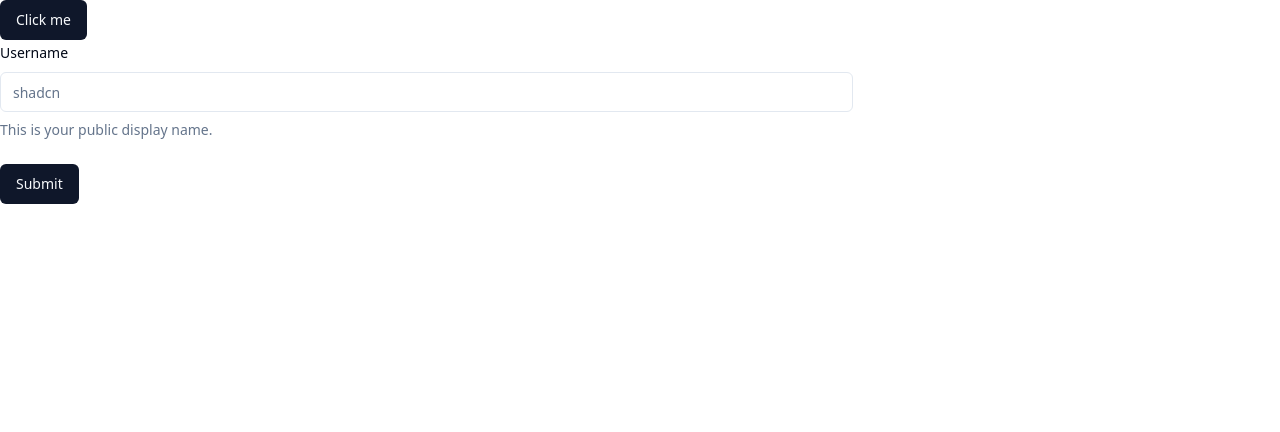
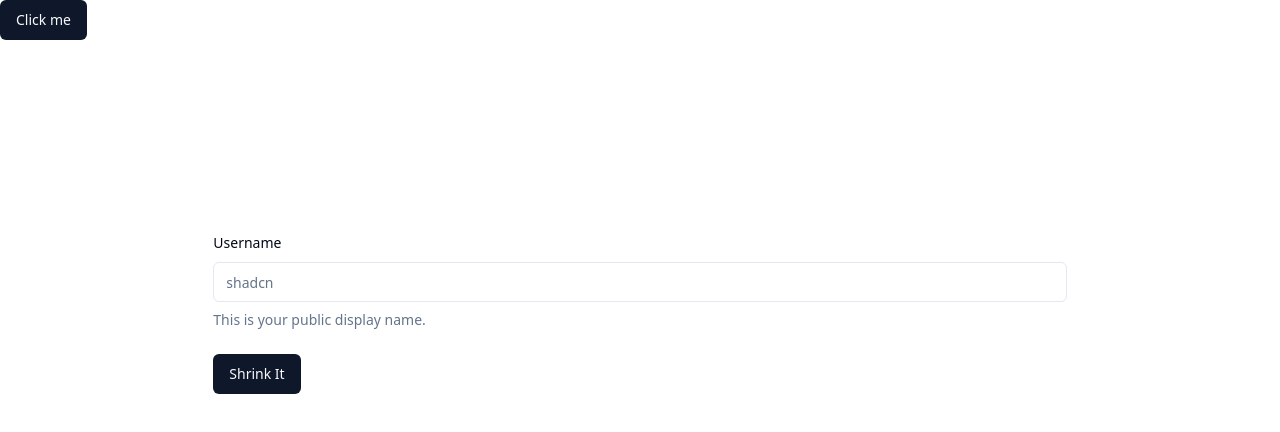
Before and after one commit to Sivasish48/ShrinkIt, a React (Vite) app in the folder frontend/: page / in a window 1280 px wide. Shown: the top 432 px of the page. Built offline with nearby package versions, Linux system fonts and the light colour scheme.

Commit message:
some updates on the layout

```diff
--- a/frontend/src/Pages/SearchInput.jsx
+++ b/frontend/src/Pages/SearchInput.jsx
@@ -40,7 +40,8 @@ export default function SearchInput() {
   }
 
   return (
-    <Form {...form}>
+    <div className="grid h-screen place-items-center mt-[-10%]">
+       <Form {...form}>
       <form onSubmit={form.handleSubmit(onSubmit)} className="w-2/3 space-y-6">
         <FormField
           control={form.control}
@@ -49,7 +50,7 @@ export default function SearchInput() {
             <FormItem>
               <FormLabel>Username</FormLabel>
               <FormControl>
-                <Input placeholder="shadcn" {...field} />
+                <Input placeholder="shadcn" {...field}  className="w-full max-w-m"/>
               </FormControl>
               <FormDescription>
                 This is your public display name.
@@ -58,8 +59,10 @@ export default function SearchInput() {
             </FormItem>
           )}
         />
-        <Button type="submit">Submit</Button>
+        <Button type="submit">Shrink It</Button>
       </form>
     </Form>
+    </div>
+
   );
 }
```
